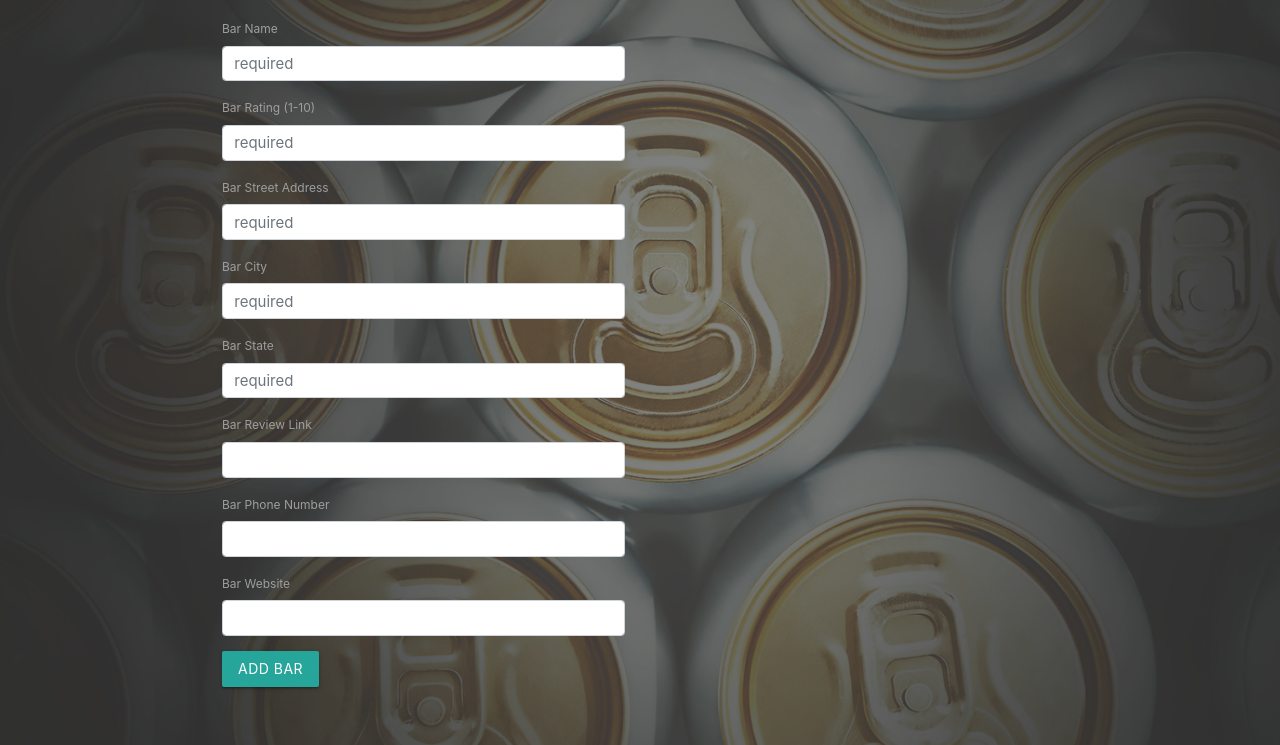
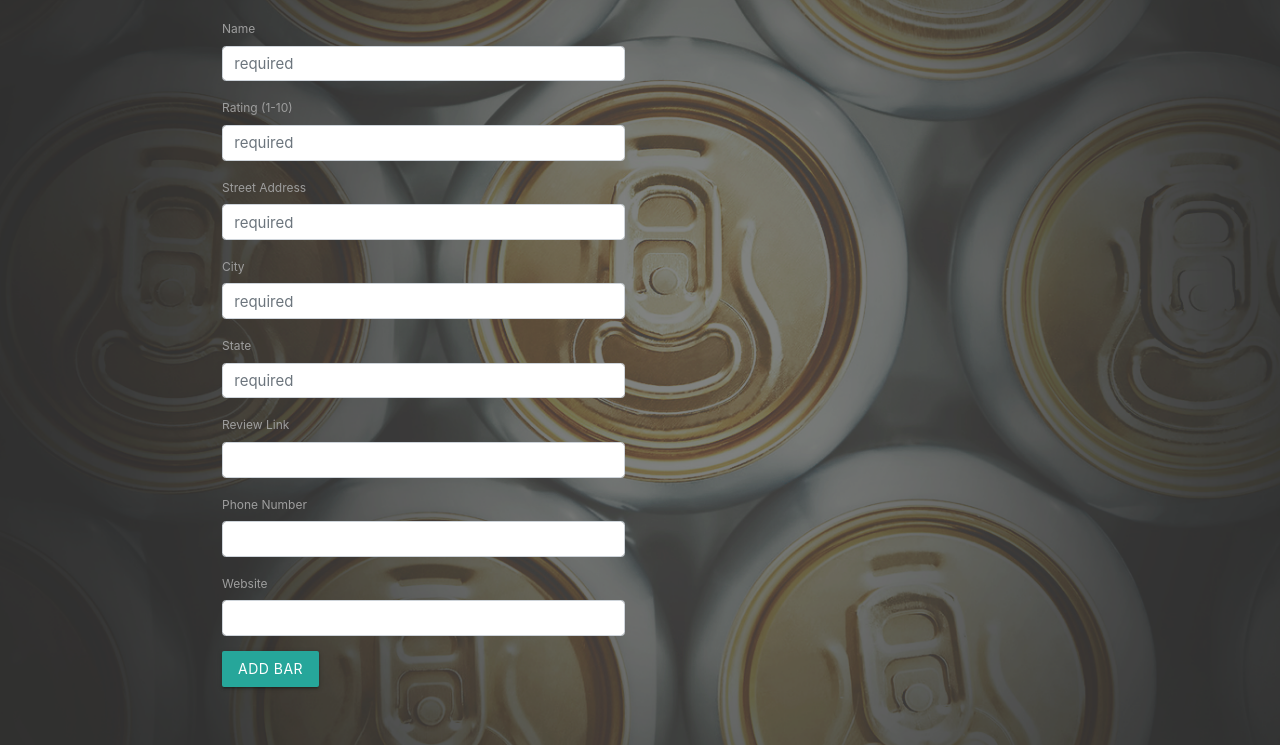
Before and after one commit to floressuarezalvaro/project2, a website: page public/HTML/addBar.html in a window 1280 px wide. Shown: the part 185-930 px from the top of the page. Drawn offline with nearby package versions, Linux system fonts and the light colour scheme.

Commit message:
renamed html lines

```diff
--- a/public/HTML/addBar.html
+++ b/public/HTML/addBar.html
@@ -46,7 +46,7 @@
           <h2>Add Bar</h2>
           <form class="form-group" id="addBarForm">
             <div class="form-group">
-              <label for="barNameInput">Bar Name</label>
+              <label for="barNameInput">Name</label>
               <input
                 type="barName"
                 class="form-control"
@@ -55,7 +55,7 @@
               />
             </div>
             <div class="form-group">
-              <label for="barRatingInput">Bar Rating (1-10)</label>
+              <label for="barRatingInput">Rating (1-10)</label>
               <input
                 type="barRating"
                 class="form-control"
@@ -64,7 +64,7 @@
               />
             </div>
             <div class="form-group">
-              <label for="barAddressInput">Bar Street Address</label>
+              <label for="barAddressInput">Street Address</label>
               <input
                 type="barAddress"
                 class="form-control"
@@ -73,7 +73,7 @@
               />
             </div>
             <div class="form-group">
-              <label for="barCityInput">Bar City</label>
+              <label for="barCityInput">City</label>
               <input
                 type="barCity"
                 class="form-control"
@@ -82,7 +82,7 @@
               />
             </div>
             <div class="form-group">
-              <label for="barStateInput">Bar State</label>
+              <label for="barStateInput">State</label>
               <input
                 type="barState"
                 class="form-control"
@@ -91,7 +91,7 @@
               />
             </div>
             <div class="form-group">
-              <label for="barReviewLink">Bar Review Link</label>
+              <label for="barReviewLink">Review Link</label>
               <input
                 type="barReviewLink"
                 class="form-control"
@@ -100,7 +100,7 @@
               />
             </div>
             <div class="form-group">
-              <label for="barStateInput">Bar Phone Number</label>
+              <label for="barStateInput">Phone Number</label>
               <input
                 type="barPhone"
                 class="form-control"
@@ -109,7 +109,7 @@
               />
             </div>
             <div class="form-group">
-              <label for="barStateInput">Bar Website</label>
+              <label for="barStateInput">Website</label>
               <input
                 type="barWebsite"
                 class="form-control"
```
Also changed, not shown: public/HTML/updateBar.html (+8 -8 lines).
